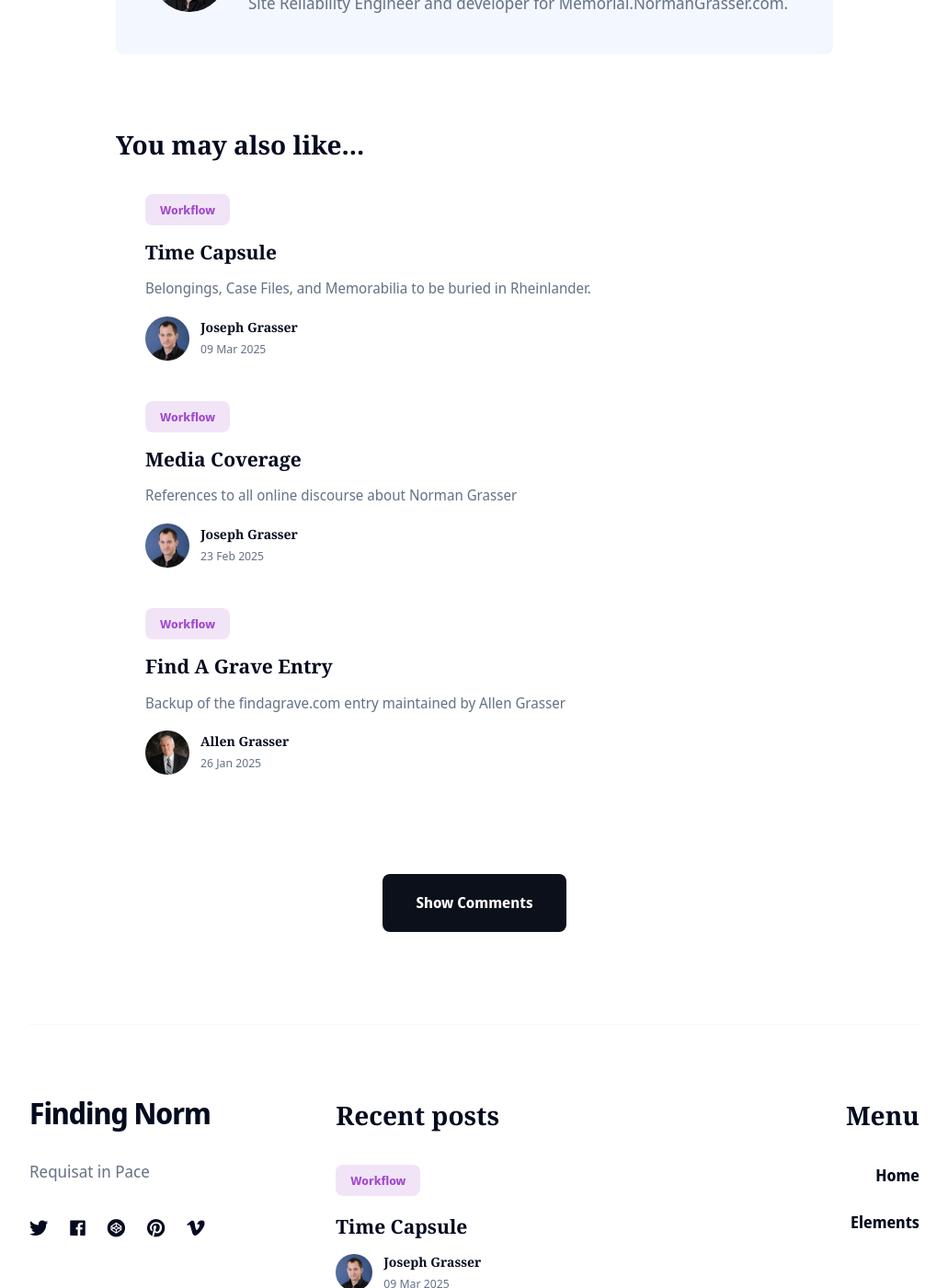
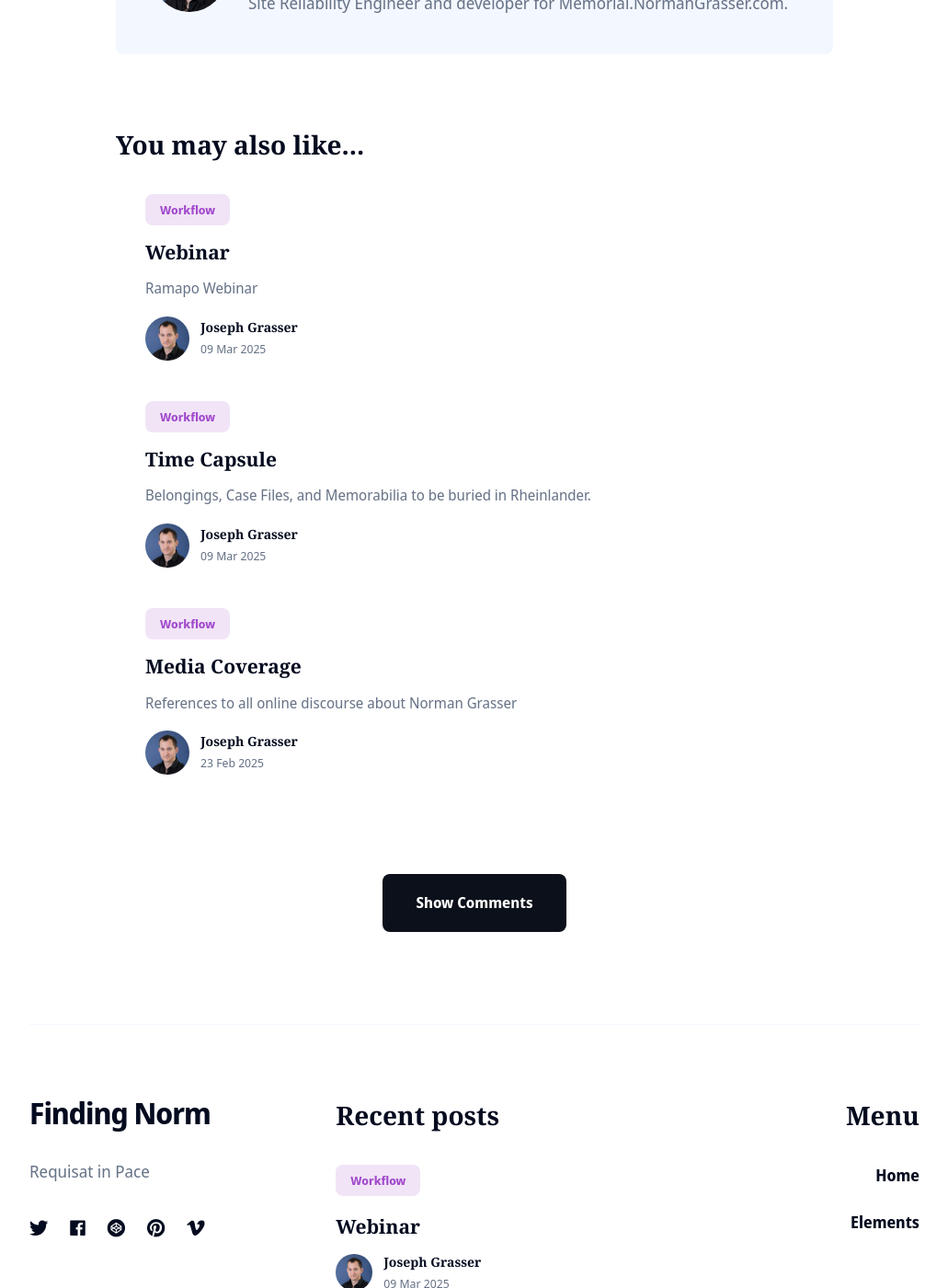
Before and after one commit to normangrasser/normangrasser.github.io, a Jekyll site: the page built from _posts/2025-01-24-memorial-plans.markdown, in a window 1280 px wide and 1400 px high, scrolled down 2527 px. Shown: the whole window at 92% size, without its empty margins (124-1155 px from the left). Built offline with Jekyll 4.4.1, drawn with Linux system fonts in a browser that asks for light colours; nearby versions of some CDN libraries; some of the changed text lies outside the part shown.

Commit message:
add webinar

```diff
--- a/_data/settings.yml
+++ b/_data/settings.yml
@@ -16,6 +16,8 @@
       submenu:
         - url: '/blog/ramapo-speech'
           title: 'Finding Norm: The 43 Year Journey to Indentify Rheinlander John Doe 1980'
+        - url: '/blog/webinar'
+          title: 'Ramapo Webinar'
         - url: '/blog/time-capsule'
           title: 'Time Capsule'
         - url: '/blog/memorial-plans'
```
Also changed, not shown: _posts/2025-03-09-webinar.markdown (added, +12 -0 lines).
